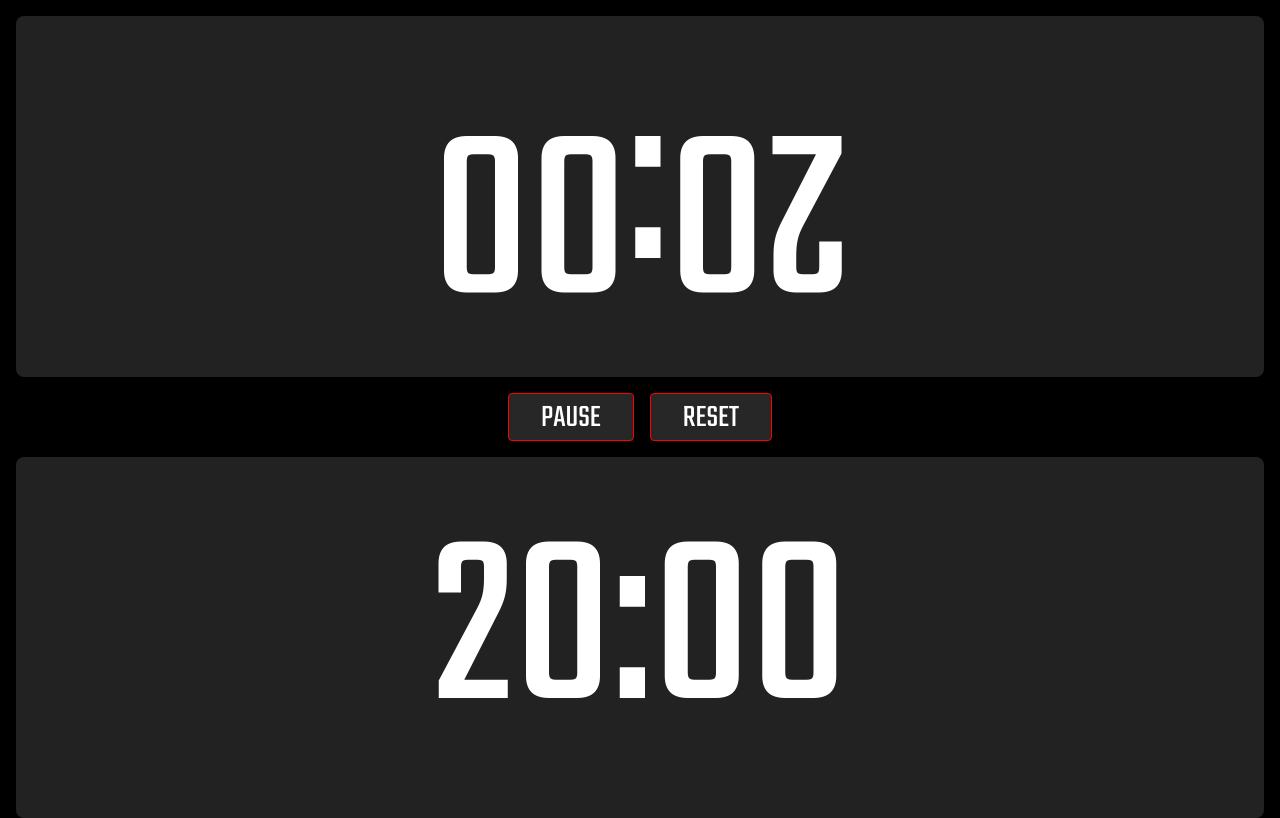
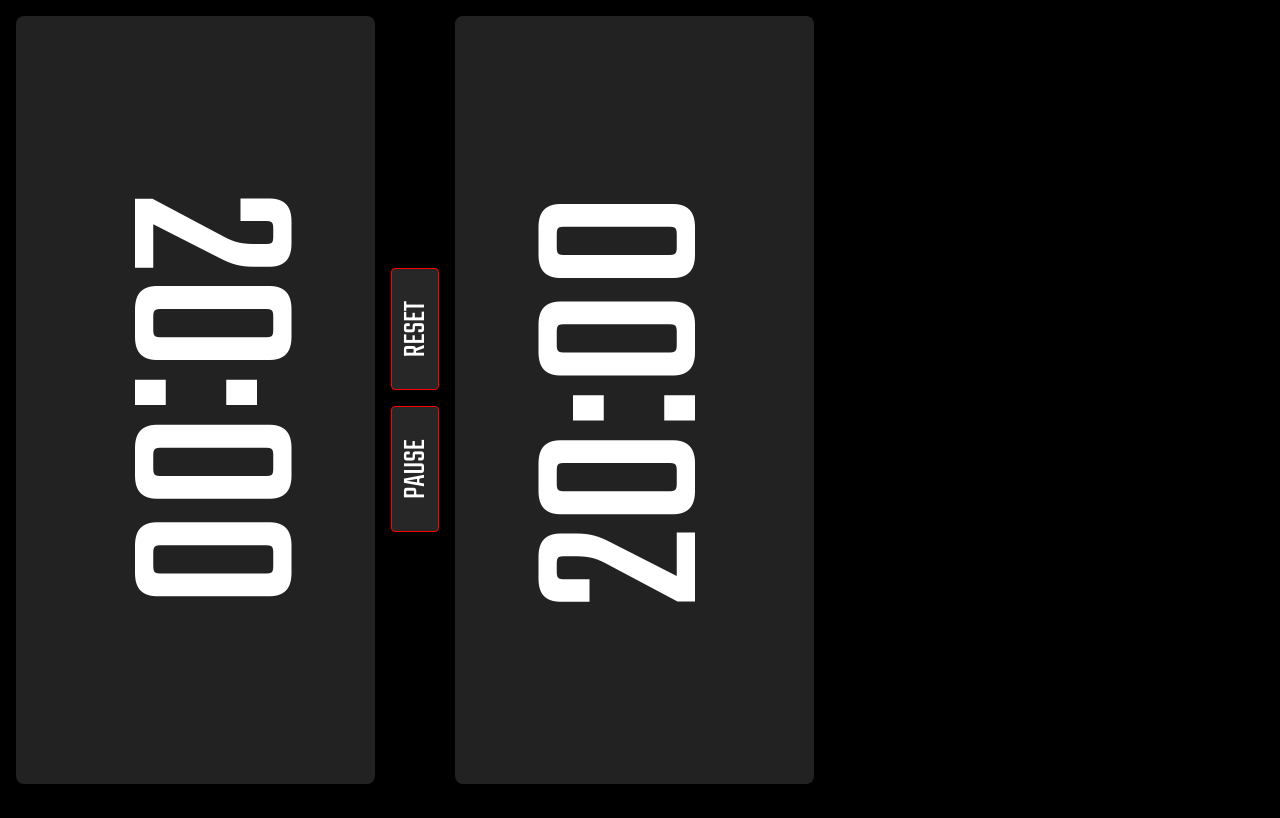
Before and after one commit to webdivisionhq/blokus-timer, a React app: page / in a window 1280 px wide. Built offline with nearby package versions, Linux system fonts and the light colour scheme.

Commit message:
lock screen orientation

```diff
--- a/src/index.css
+++ b/src/index.css
@@ -8,14 +8,16 @@ body {
   color: #ffffff;
   margin: 0;
   padding: 0;
-    font-family: 'Teko', -apple-system, BlinkMacSystemFont, "Segoe UI", "Roboto", "Oxygen", "Ubuntu", "Cantarell",
-        "Fira Sans", "Droid Sans", "Helvetica Neue", sans-serif;
+  font-family: 'Teko', -apple-system, BlinkMacSystemFont, 'Segoe UI', 'Roboto',
+    'Oxygen', 'Ubuntu', 'Cantarell', 'Fira Sans', 'Droid Sans', 'Helvetica Neue',
+    sans-serif;
   -webkit-font-smoothing: antialiased;
   -moz-osx-font-smoothing: grayscale;
 }
 
 * {
   font-family: inherit;
+  padding: 0;
 }
 
 button {
@@ -26,5 +28,18 @@ button {
 }
 
 code {
-    font-family: source-code-pro, Menlo, Monaco, Consolas, "Courier New", monospace;
+  font-family: source-code-pro, Menlo, Monaco, Consolas, 'Courier New',
+    monospace;
 }
+
+@media screen and (orientation: landscape) {
+  html {
+    transform: rotate(-90deg);
+    transform-origin: left top;
+    width: 100vh;
+    overflow-x: hidden;
+    position: absolute;
+    top: 100%;
+    left: 0;
+  }
+}
```
Lines whose indentation alone changed are shown as unchanged.
